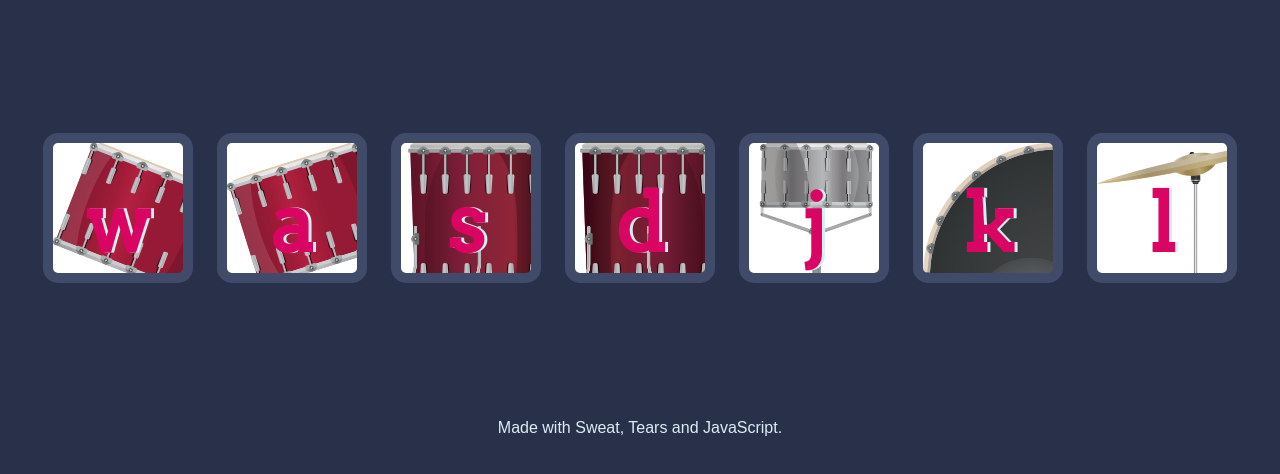
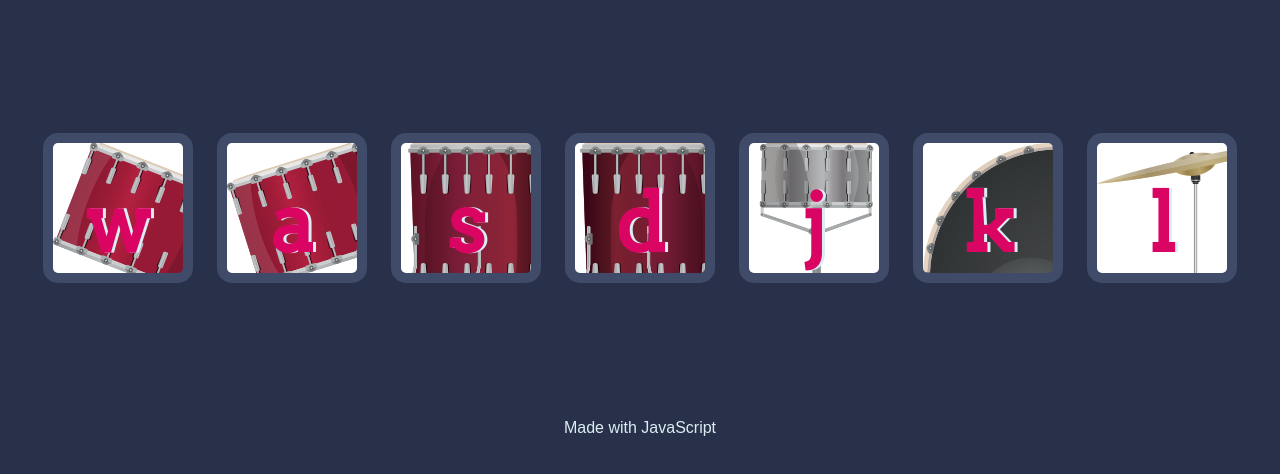
Before and after one commit to srivishp/Drum-Kit, a plain HTML site: page index.html in a window 1280 px wide. Shown: the part 156-630 px from the top of the page. Drawn offline with Linux system fonts and the light colour scheme.

Commit message:
Update index.html

```diff
--- a/index.html
+++ b/index.html
@@ -25,7 +25,7 @@
 <script src="index.js" charset="utf-8"></script>
 
 <footer>
-  Made with Sweat, Tears and JavaScript.
+  Made with JavaScript
 </footer>
 </body>
 </html>
```
